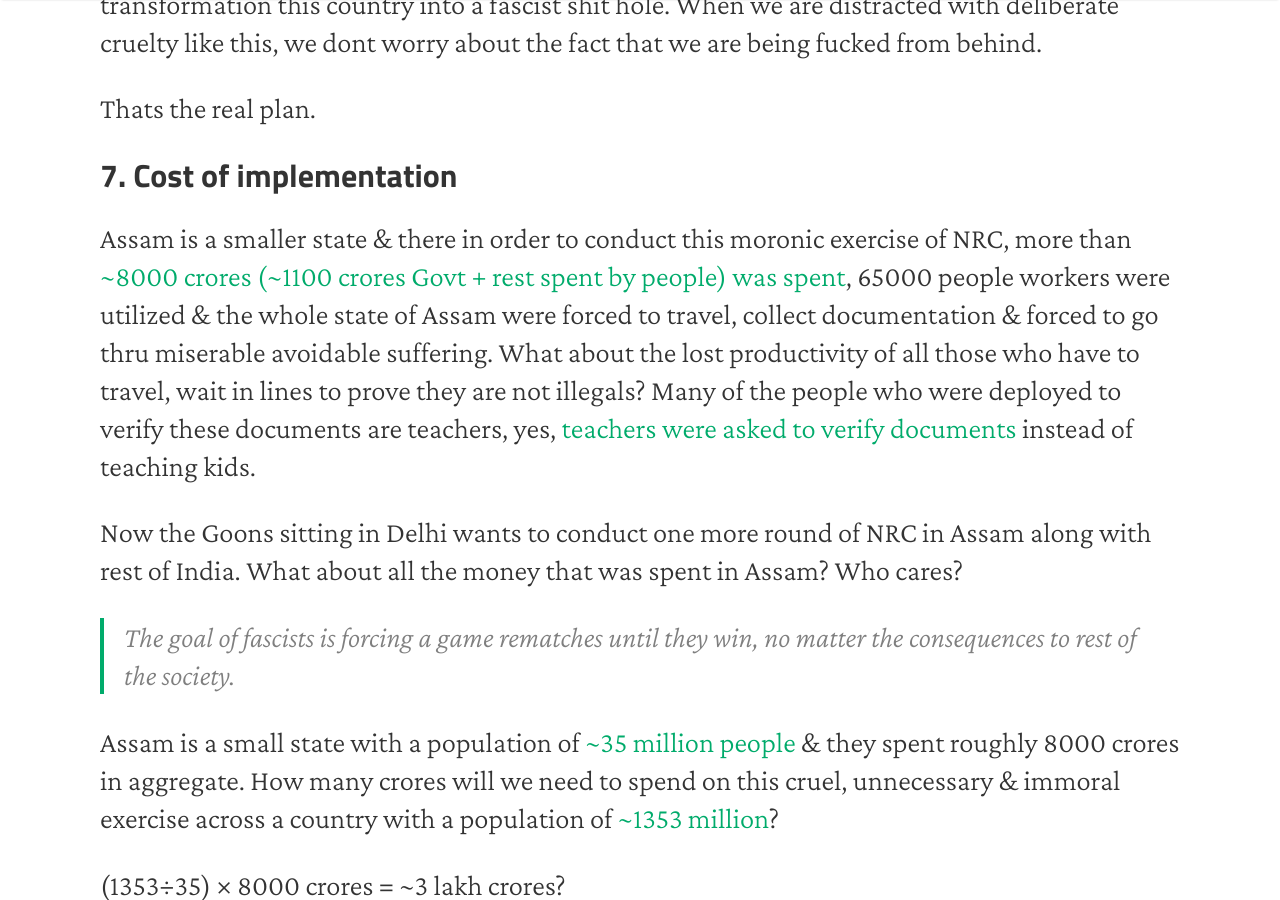
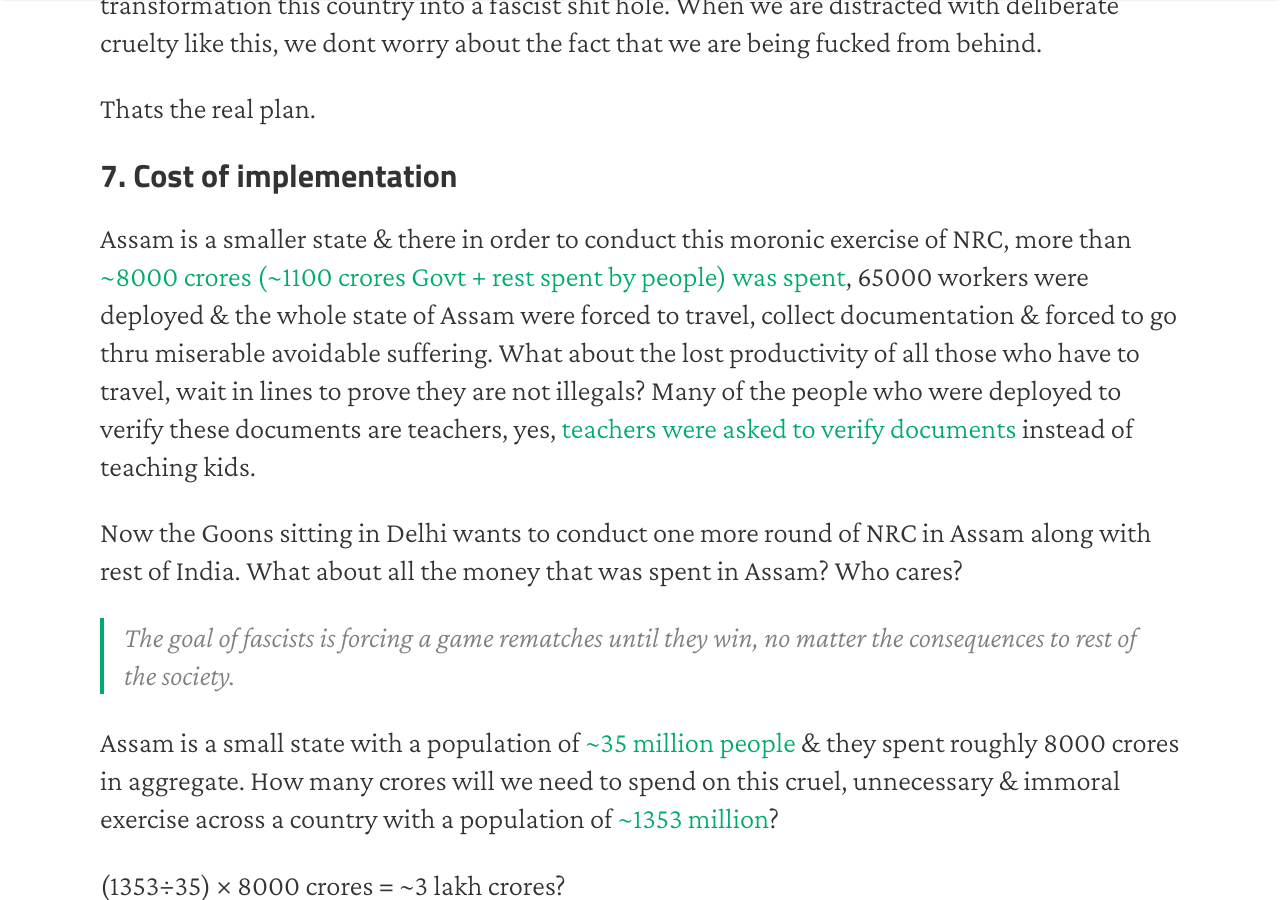
Before and after one commit to thekalinga/thekalinga.in, a Jekyll site: the page built from _posts/2019-11-24-why-fascist-nrc-should-be-opposed/2019-11-24-why-fascist-nrc-should-be-opposed.md, in a window 1280 px wide and 900 px high, scrolled down 7081 px. Built offline with Jekyll 4.4.1, drawn with Linux system fonts in a browser that asks for light colours; nearby versions of some CDN libraries.

Commit message:
fixed minor issue

```diff
--- a/_posts/2019-11-24-why-fascist-nrc-should-be-opposed/2019-11-24-why-fascist-nrc-should-be-opposed.md
+++ b/_posts/2019-11-24-why-fascist-nrc-should-be-opposed/2019-11-24-why-fascist-nrc-should-be-opposed.md
@@ -171,7 +171,7 @@ Thats the real plan.
 
 ## 7. Cost of implementation
 
-Assam is a smaller state & there in order to conduct this moronic exercise of NRC, more than [~8000 crores (~1100 crores Govt + rest spent by people) was spent](https://nagalandtoday.in/editorial/2019/11/people-left-out-of-nrc-in-assam-spent-rs-7836-crore-for-hearings-rights-body-survey/), 65000 people workers were utilized & the whole state of Assam were forced to travel, collect documentation & forced to go thru miserable avoidable suffering.
+Assam is a smaller state & there in order to conduct this moronic exercise of NRC, more than [~8000 crores (~1100 crores Govt + rest spent by people) was spent](https://nagalandtoday.in/editorial/2019/11/people-left-out-of-nrc-in-assam-spent-rs-7836-crore-for-hearings-rights-body-survey/), 65000 workers were deployed & the whole state of Assam were forced to travel, collect documentation & forced to go thru miserable avoidable suffering.
 What about the lost productivity of all those who have to travel, wait in lines to prove they are not illegals?
 Many of the people who were deployed to verify these documents are teachers, yes, [teachers were asked to verify documents](https://twitter.com/RuhulAlam72/status/1197808864583802880) instead of teaching kids.
 
```
